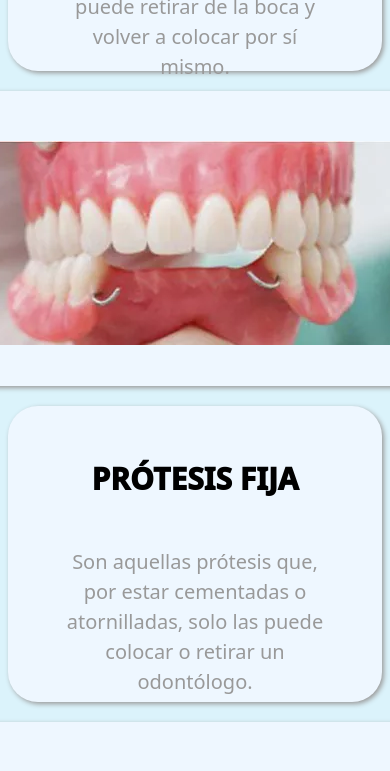
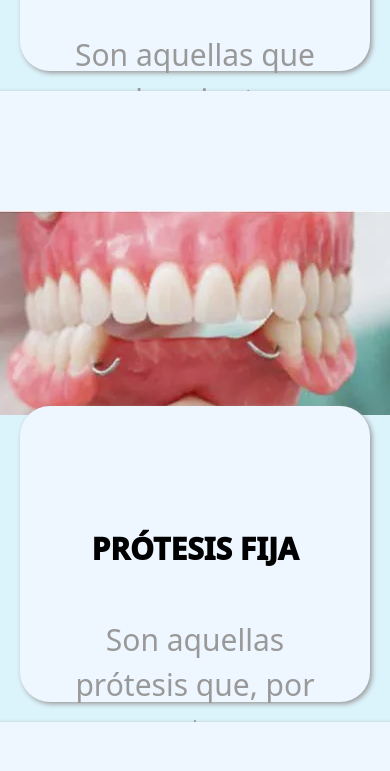
Before and after one commit to g0niii/protesisdentalmora, a plain HTML site: page page/servicios.html in a window 390 px wide. Shown: the part 566-1337 px from the top of the page. Drawn offline with nearby package versions, Linux system fonts and the light colour scheme.

Commit message:
holaqtal

```diff
--- a/page/servicios.html
+++ b/page/servicios.html
@@ -48,7 +48,7 @@
         <main>
                <div class="main p-2">
 
-                <section class="servi">
+                <section class="container servi">
                         <article class="services">
                                 <p class="ti">PRÓTESIS REMOVIBLES</p> <br> <p>Son aquellas que el paciente puede retirar de la boca y volver a colocar por sí mismo.
                                 </p>
--- a/style.css
+++ b/style.css
@@ -260,7 +260,7 @@ div.galeria img{
     border-radius: 30px;
     padding-top:50px ;
     height:   35vh;
-    width: 60vh;
+    width:  60vw;
     background-color: rgb(238, 247, 255);
     align-items: center;
     justify-content: center;
@@ -626,6 +626,21 @@ main{
 .nosotrostexto{
     font-size: 40px;
 }
+
+.services p{
+
+    font-size: 30px;
+}
+
+
+
+
+
+.services{
+    padding-top: 120px;
+}
+
+
 }
 
 
```
